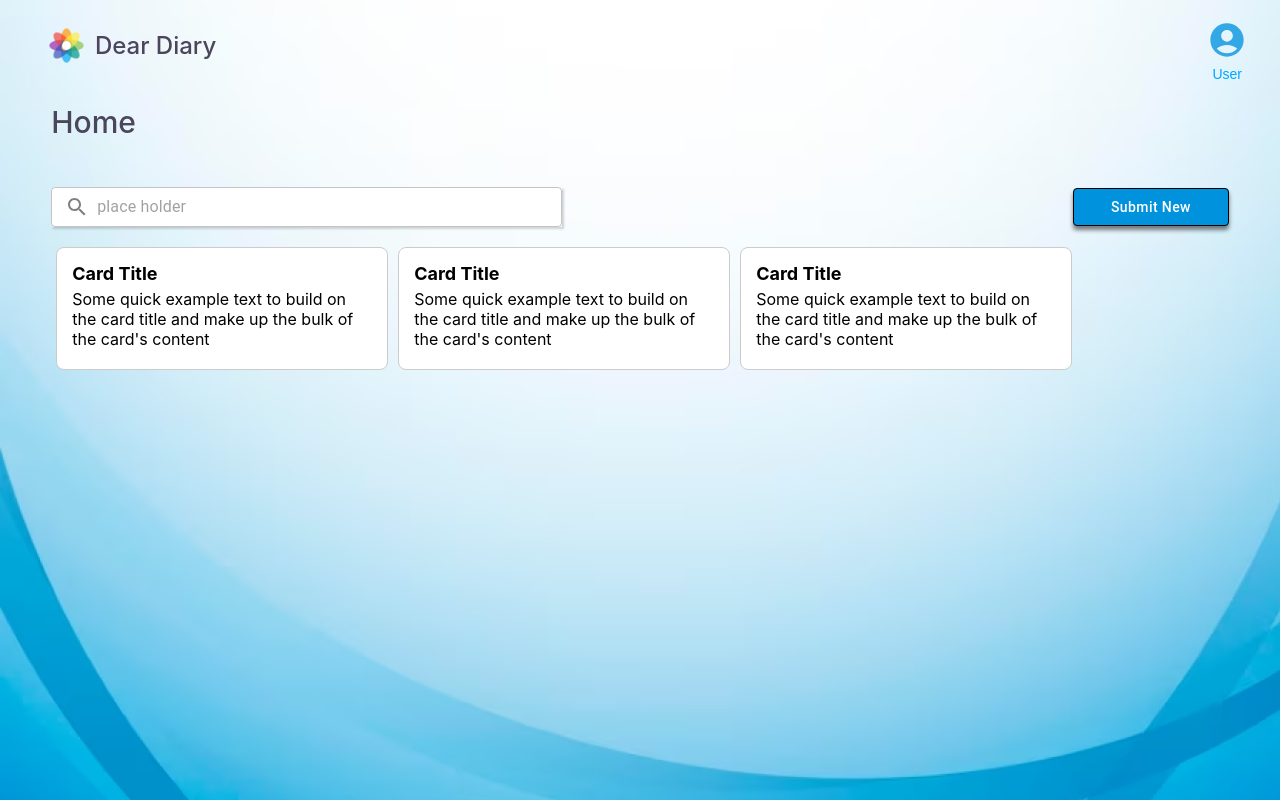
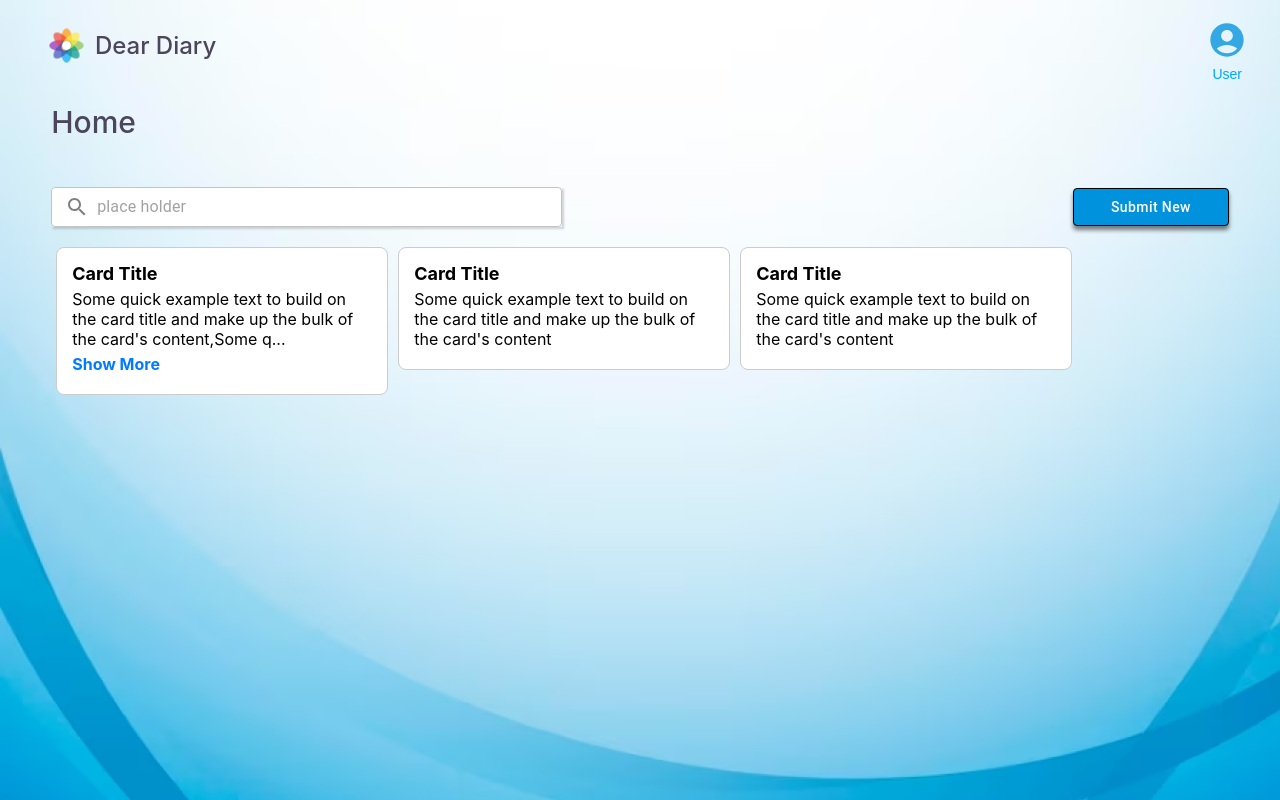
Before and after one commit to fcodelabs/training-web, a React (Create React App) app in the folder dear-diary/: page /home in a window 1280 px wide. Built offline with nearby package versions, Linux system fonts and the light colour scheme.

Commit message:
updated diary card height

```diff
--- a/dear-diary/src/components/DiaryCard/DiaryCard.css
+++ b/dear-diary/src/components/DiaryCard/DiaryCard.css
@@ -12,9 +12,6 @@
     display: flex;
     flex-direction: column;
 
-  }
-  .card.expanded {
-    height: auto; /* Set to 'auto' when expanded */
   }
 
 
--- a/dear-diary/src/containers/HomePage/Homebody/Home.tsx
+++ b/dear-diary/src/containers/HomePage/Homebody/Home.tsx
@@ -18,7 +18,7 @@
 }
 
 const DiaryCardList: Diary[] = [
-    { title: "Card Title", body: "Some quick example text to build on the card title and make up the bulk of the card's content" },
+    { title: "Card Title", body: "Some quick example text to build on the card title and make up the bulk of the card's content,Some quick example text to build on the card title and make up the bulk of the card's content" },
     { title: "Card Title", body: "Some quick example text to build on the card title and make up the bulk of the card's content" },
     { title: "Card Title", body: "Some quick example text to build on the card title and make up the bulk of the card's content" },
 
```
